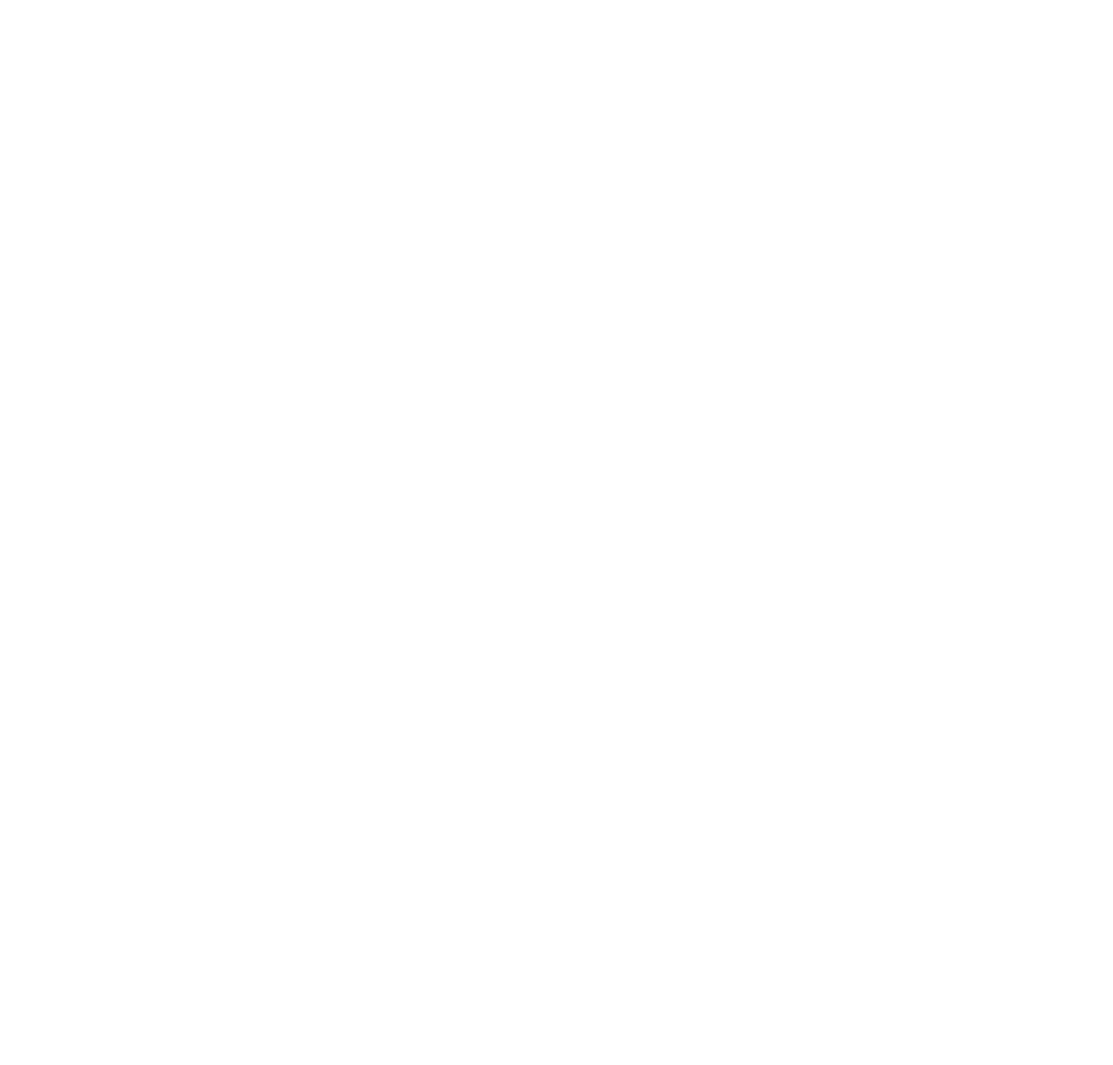
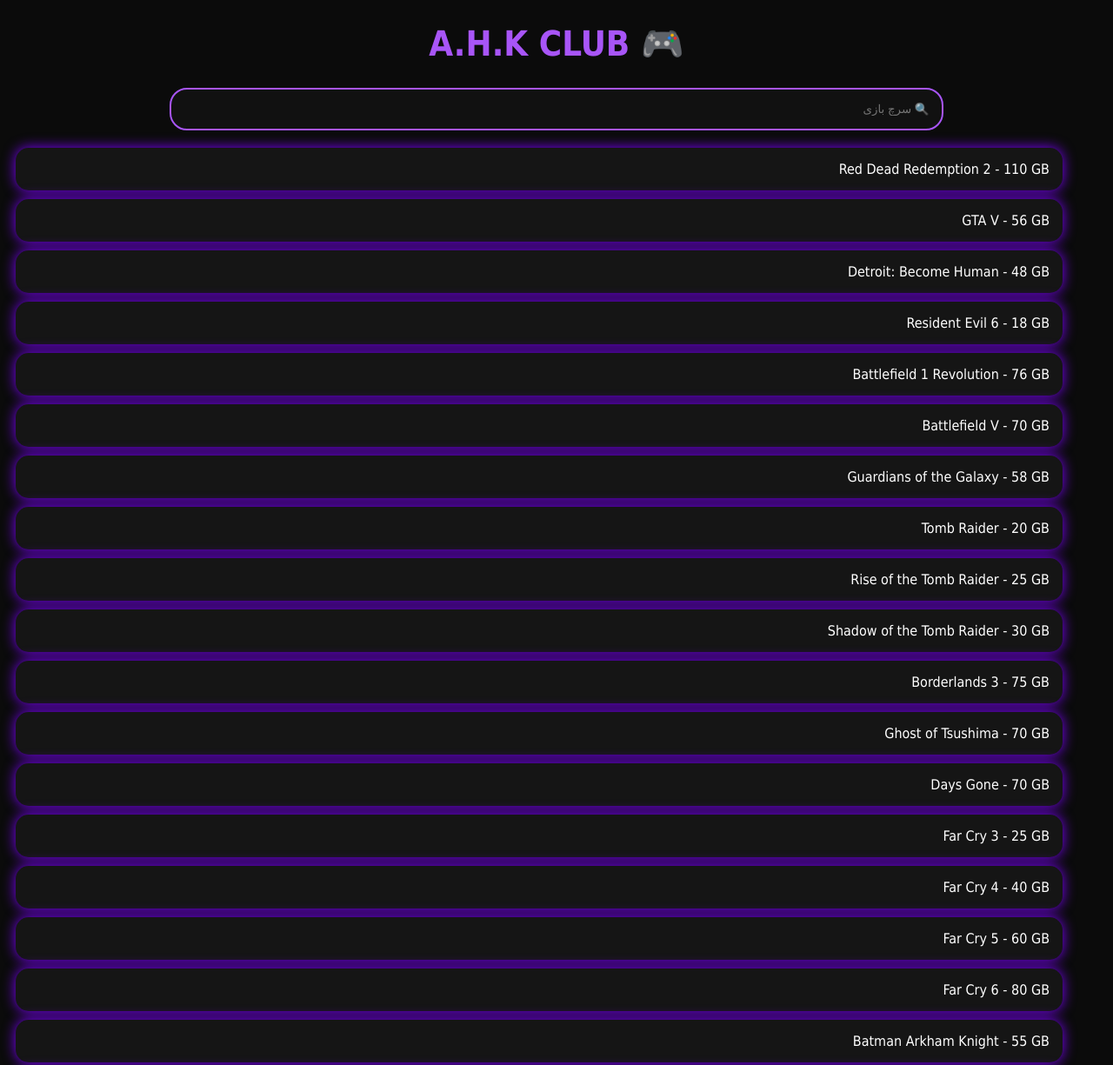
Before and after one commit to amirhosienkohi6-svg/A.H.K.-CLUB, a plain HTML site: page AHK_CLUB_UPDATED.html in a window 1280 px wide. Shown: the top 1225 px of the page at 87% size. Before the commit the page ends 800 px from the top, so only its background shows below. Drawn offline with Linux system fonts and the light colour scheme.

Commit message:
Update AHK_CLUB_UPDATED.html

```diff
--- a/AHK_CLUB_UPDATED.html
+++ b/AHK_CLUB_UPDATED.html
@@ -1,4 +1,6 @@
-<html>
+<!DOCTYPE html>
+<html lang="fa">
+
 <head>
 
 <meta charset="utf-8">
@@ -7,4 +9,111 @@
 
 <title>A.H.K CLUB</title>
 
+<style>
+
+body{
+background:#0b0b0b;
+color:white;
+font-family:tahoma;
+direction:rtl;
+}
+
+h1{
+color:#a855f7;
+text-align:center;
+font-size:40px;
+}
+
+.search{
+text-align:center;
+margin:20px;
+}
+
+input{
+width:70%;
+padding:15px;
+border-radius:20px;
+background:#111;
+color:white;
+border:2px solid #a855f7;
+}
+
+li{
+list-style:none;
+background:#151515;
+margin:10px;
+padding:15px;
+border-radius:15px;
+box-shadow:0 0 15px #7c00ff;
+}
+
+</style>
+
 </head>
+
+
+<body>
+
+<h1>🎮 A.H.K CLUB</h1>
+
+<div class="search">
+<input id="search" placeholder="🔍 سرچ بازی">
+</div>
+
+
+<ul id="games">
+
+<li>Red Dead Redemption 2 - 110 GB</li>
+<li>GTA V - 56 GB</li>
+<li>Detroit: Become Human - 48 GB</li>
+<li>Resident Evil 6 - 18 GB</li>
+<li>Battlefield 1 Revolution - 76 GB</li>
+<li>Battlefield V - 70 GB</li>
+<li>Guardians of the Galaxy - 58 GB</li>
+<li>Tomb Raider - 20 GB</li>
+<li>Rise of the Tomb Raider - 25 GB</li>
+<li>Shadow of the Tomb Raider - 30 GB</li>
+<li>Borderlands 3 - 75 GB</li>
+<li>Ghost of Tsushima - 70 GB</li>
+<li>Days Gone - 70 GB</li>
+<li>Far Cry 3 - 25 GB</li>
+<li>Far Cry 4 - 40 GB</li>
+<li>Far Cry 5 - 60 GB</li>
+<li>Far Cry 6 - 80 GB</li>
+<li>Batman Arkham Knight - 55 GB</li>
+<li>Cyberpunk 2077 - 90 GB</li>
+<li>The Witcher 3 - 50 GB</li>
+<li>God of War - 70 GB</li>
+<li>Spider-Man Remastered - 75 GB</li>
+<li>The Last of Us Part I - 100 GB</li>
+<li>Dying Light 2 - 60 GB</li>
+<li>Forza Horizon 5 - 160 GB</li>
+<li>Hogwarts Legacy - 85 GB</li>
+
+</ul>
+
+
+<script>
+
+let search=document.getElementById("search");
+let games=document.querySelectorAll("#games li");
+
+search.onkeyup=function(){
+
+let text=search.value.toLowerCase();
+
+games.forEach(game=>{
+
+game.style.display =
+game.innerText.toLowerCase().includes(text)
+?"block":"none";
+
+});
+
+}
+
+</script>
+
+
+</body>
+</html>
```
